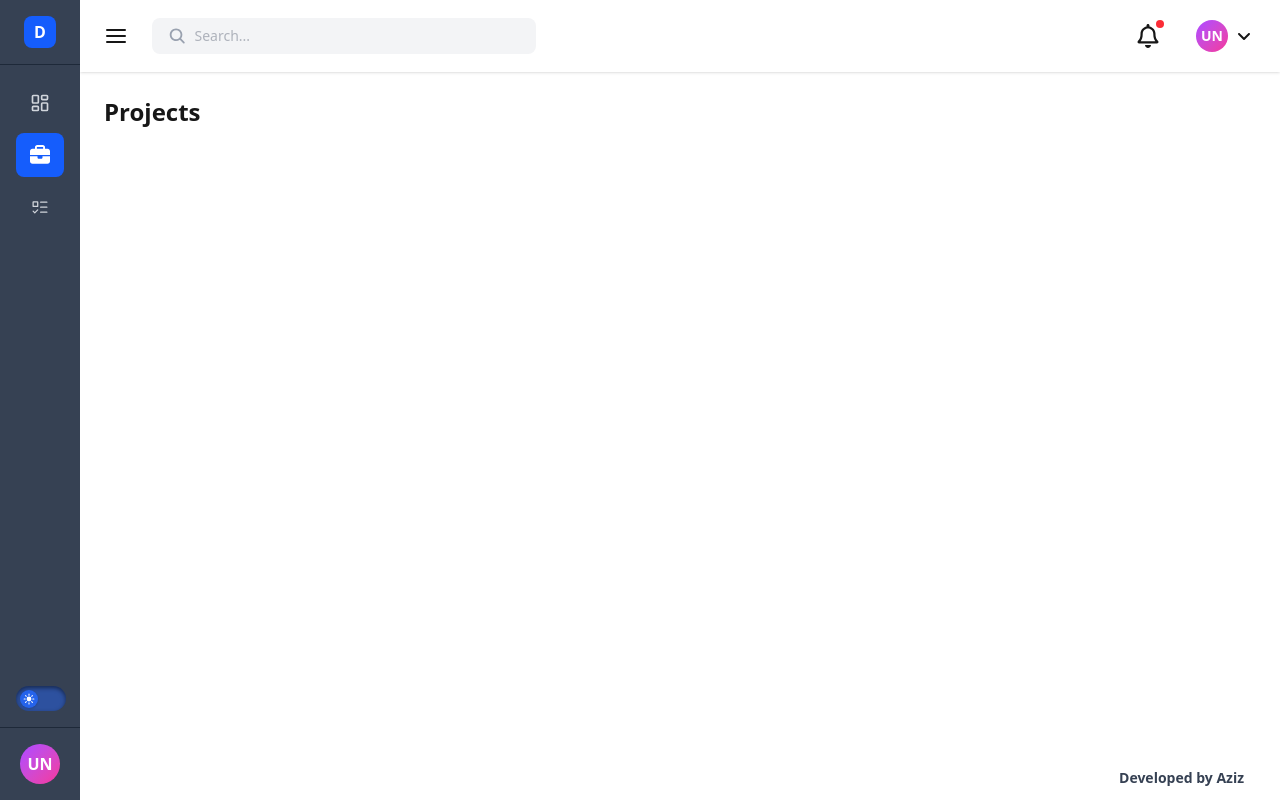
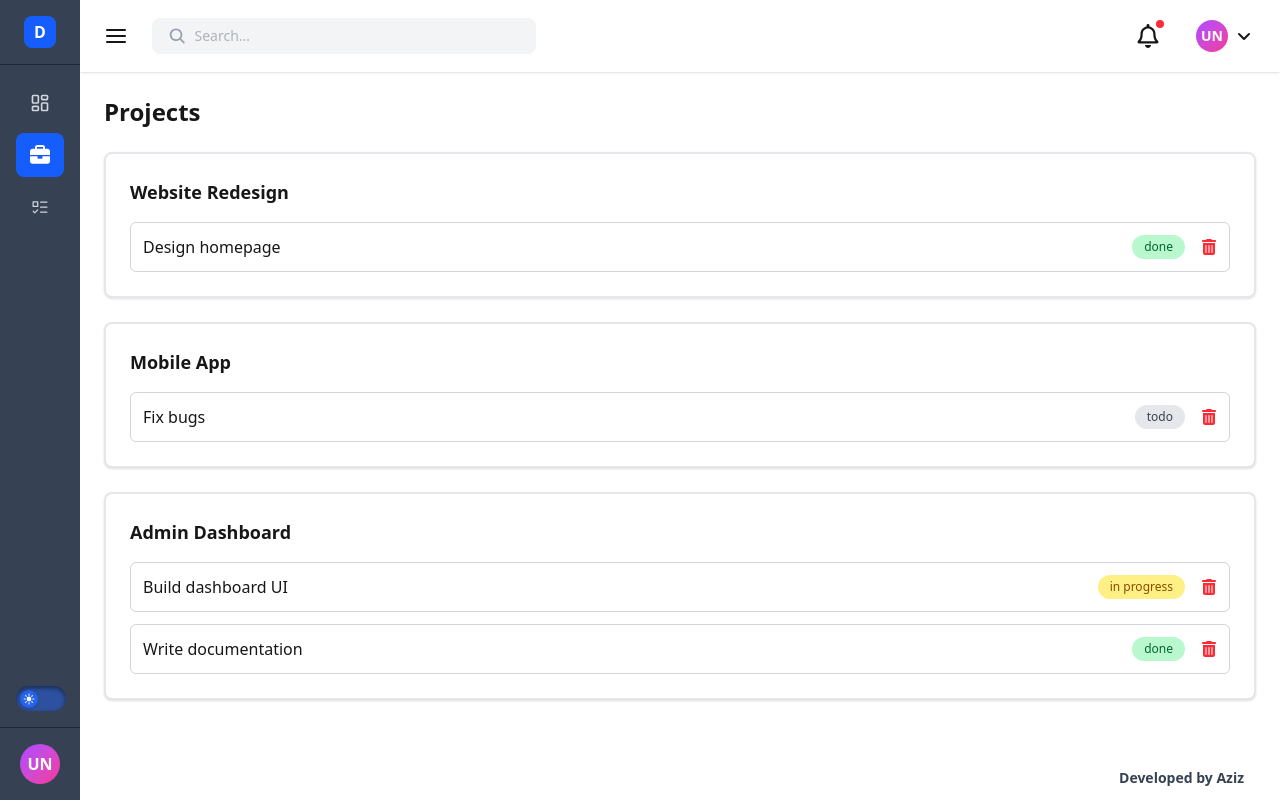
Before and after one commit to IAMA3I3/nextjs-dashboard, a Next.js app: page /projects in a window 1280 px wide. Built offline with nearby package versions, Linux system fonts and the light colour scheme.

Commit message:
set up projects

```diff
--- a/src/app/projects/page.tsx
+++ b/src/app/projects/page.tsx
@@ -1,9 +1,13 @@
+import ProjectsList from "@/components/projects/List";
+
 export default function Projects() {
   return (
     <>
-      <h2 className="text-2xl font-semibold">
+      <h2 className="text-2xl font-semibold mb-6">
         Projects
       </h2>
+
+      <ProjectsList />
     </>
   );
 }
--- a/src/components/layout/Topbar.tsx
+++ b/src/components/layout/Topbar.tsx
@@ -17,7 +17,7 @@ export default function Topbar() {
                 <div className="flex items-center space-x-4">
                     <button
                         onClick={toggleSideBar}
-                        className="p-2 rounded-lg hover:bg-gray-100 transition-colors"
+                        className="p-2 rounded-lg hover:bg-gray-100 dark:hover:bg-slate-800 transition-colors"
                     >
                         {isSideBarOpened ? <CgClose className="w-6 h-6" /> : <FiMenu className="w-6 h-6" />}
                     </button>
@@ -33,12 +33,12 @@ export default function Topbar() {
                 </div>
 
                 <div className="flex items-center space-x-4">
-                    <button className="relative p-2 rounded-lg hover:bg-gray-100 transition-colors">
+                    <button className="relative p-2 rounded-lg hover:bg-gray-100 dark:hover:bg-slate-800 transition-colors">
                         <FaRegBell className="w-6 h-6" />
                         <span className="absolute top-1 right-1 w-2 h-2 bg-red-500 rounded-full"></span>
                     </button>
 
-                    <button className="hidden sm:flex items-center space-x-2 px-3 py-2 rounded-lg hover:bg-gray-100 transition-colors">
+                    <button className="hidden sm:flex items-center space-x-2 px-3 py-2 rounded-lg hover:bg-gray-100 dark:hover:bg-slate-800 transition-colors">
                         <div className="w-8 h-8 bg-linear-to-br from-purple-500 to-pink-500 rounded-full flex items-center justify-center font-semibold text-sm text-white">
                             UN
                         </div>
--- /dev/null
+++ b/src/components/projects/List.tsx
@@ -0,0 +1,52 @@
+"use client"
+
+import { useDashboardContext } from "@/context/DashboardContext"
+import StatusBadge from "../tasks/StatusBadge"
+import { FaTrashCan } from "react-icons/fa6"
+
+export default function ProjectsList() {
+
+    const { projects, tasks, dispatch } = useDashboardContext()
+
+    return (
+        <div className="space-y-6">
+            {
+                projects.map(project => {
+                    const projectTasks = tasks.filter(task => task.projectId === project.id)
+
+                    return (
+                        <div
+                            key={project.id}
+                            className="bg-white dark:bg-slate-700 p-6 rounded-lg shadow-sm border-2 border-gray-200 dark:border-slate-800"
+                        >
+                            <h3 className="text-lg font-semibold mb-4">{project.name}</h3>
+
+                            {
+                                projectTasks.length === 0 ? (
+                                    <p className="text-gray-500">No tasks for this project.</p>
+                                ) : (
+                                    <div className="space-y-3">
+                                        {
+                                            projectTasks.map(task => (
+                                                <div
+                                                    key={task.id}
+                                                    className="flex gap-4 flex-col sm:flex-row justify-between sm:items-center p-3 border rounded-md border-gray-300 dark:border-slate-800"
+                                                >
+                                                    <span>{task.title}</span>
+                                                    <div className=" flex gap-4 items-center justify-between sm:justify-start">
+                                                        <StatusBadge onClick={() => dispatch({ type: "UPDATE_TASK_STATUS", payload: { id: task.id } })} status={task.status} />
+                                                        <FaTrashCan onClick={() => dispatch({ type: "DELETE_TASK", payload: { id: task.id } })} className=" text-red-500 cursor-pointer" />
+                                                    </div>
+                                                </div>
+                                            ))
+                                        }
+                                    </div>
+                                )
+                            }
+                        </div>
+                    )
+                })
+            }
+        </div>
+    )
+}
--- a/src/components/tasks/List.tsx
+++ b/src/components/tasks/List.tsx
@@ -25,10 +25,10 @@ export default function TasksList({ tasks }: Props) {
                 tasks.map(task => (
                     <div
                         key={task.id}
-                        className=" bg-white dark:bg-slate-700 border-2 border-gray-100 dark:border-slate-800 p-4 rounded-lg shadow dark:shadow-black/40 flex justify-between gap-4 items-center"
+                        className=" bg-white dark:bg-slate-700 border-2 border-gray-100 dark:border-slate-800 p-4 rounded-lg shadow dark:shadow-black/40 flex flex-col sm:flex-row justify-between gap-4 sm:items-center"
                     >
                         <p className=" font-medium">{task.title}</p>
-                        <div className=" flex gap-4 items-center">
+                        <div className=" flex gap-4 items-center justify-between sm:justify-start">
                             <StatusBadge onClick={() => dispatch({ type: "UPDATE_TASK_STATUS", payload: { id: task.id } })} status={task.status} />
                             <FaTrashCan onClick={() => dispatch({ type: "DELETE_TASK", payload: { id: task.id } })} className=" text-red-500 cursor-pointer" />
                         </div>
@@ -37,7 +37,9 @@ export default function TasksList({ tasks }: Props) {
             }
             {
                 tasks.length === 0 && (
-                    <p className=" text-gray-500">No tasks found.</p>
+                    <div className="bg-white p-6 rounded-lg text-center text-gray-500">
+                        No tasks found for this filter.
+                    </div>
                 )
             }
         </div>
--- a/src/components/tasks/RenderTasks.tsx
+++ b/src/components/tasks/RenderTasks.tsx
@@ -1,6 +1,6 @@
 "use client"
 
-import { Suspense, useState } from "react";
+import { useState } from "react";
 import Filters, { FiltersTab } from "./Filters";
 import TasksList from "./List";
 import { Task } from "@/types/task";
@@ -41,9 +41,7 @@ export default function RenderTasks() {
                 </button>
             </form>
 
-            <Suspense fallback={"Loading..."}>
-                <TasksList tasks={filteredTasks} />
-            </Suspense>
+            <TasksList tasks={filteredTasks} />
         </>
     )
 }
--- a/src/data/chartData.ts
+++ /dev/null
@@ -1,9 +0,0 @@
-export const taskCompletionData = [
-  { name: "Mon", completed: 2 },
-  { name: "Tue", completed: 4 },
-  { name: "Wed", completed: 3 },
-  { name: "Thu", completed: 6 },
-  { name: "Fri", completed: 5 },
-  { name: "Sat", completed: 7 },
-  { name: "Sun", completed: 4 },
-];
```
